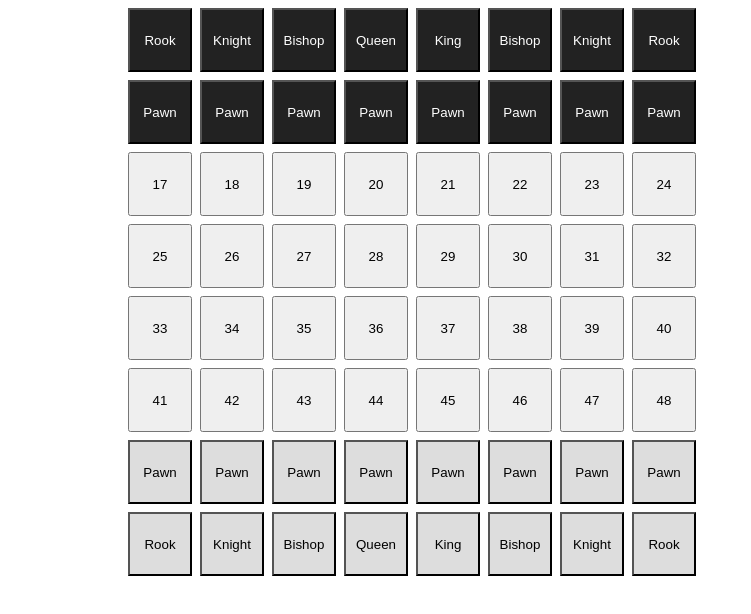
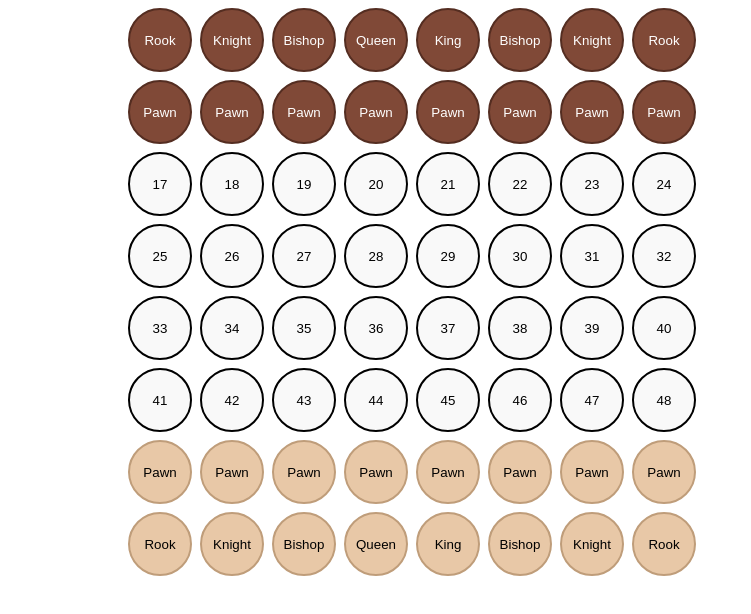
Before and after one commit to jamesnlamug/chess-html, a plain HTML site: page index.html in a window 1280 px wide. Shown: the part 120-734 px from the top of the page, without its empty margins (0-751 px from the left). Drawn offline with Linux system fonts and the light colour scheme.

Commit message:
color scheme and styling update

```diff
--- a/style.css
+++ b/style.css
@@ -1,15 +1,20 @@
 .chess-piece {
+	border-radius: 50%;
 	position: absolute;
 	width: 64px;
 	height: 64px;
+	background-color: #f9f9f9;
+	border-style: solid;
 }
 
 .white-piece {
-	background-color: #ddd;
+	background-color: #e8c8a7;
+	border-color: #bf9d7a;
 }
 
 .black-piece {
-	background-color: #222;
+	background-color: #804937;
+	border-color: #542d21;
 	color: #fff;
 }
 
```
